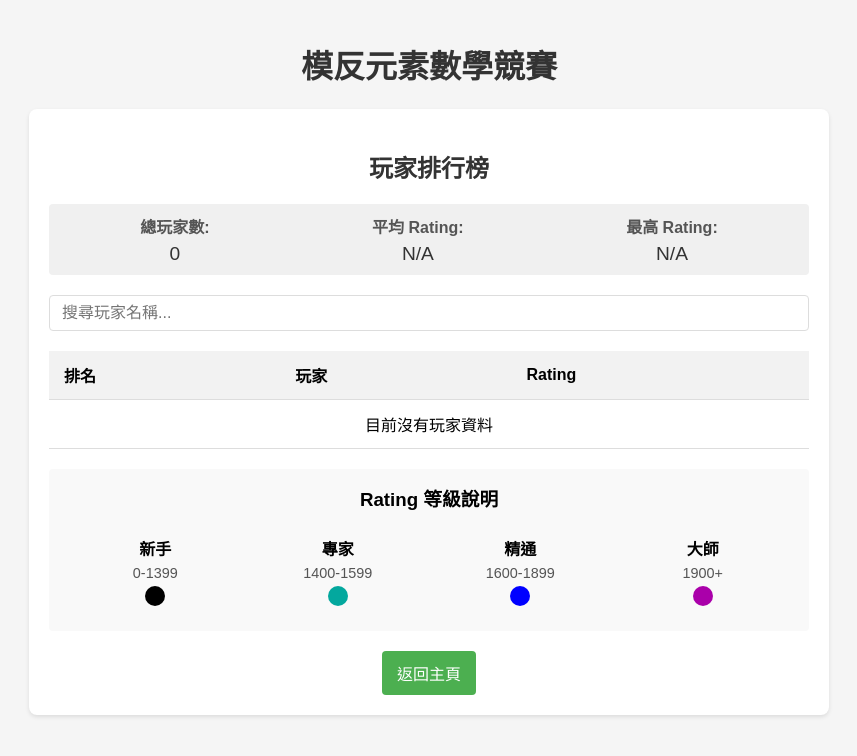
After one commit to temmie-950807/modinv_game, a Flask app: page /leaderboard in a window 1280 px wide. The commit adds this page. Shown: the top 756 px of the page, without its empty margins (211-1068 px from the left). Run offline with Flask 3, Linux system fonts and the light colour scheme; data that the repository does not hold is empty.

Commit message:
增加 leaderboard 功能

```diff
--- a/app.py
+++ b/app.py
@@ -598,6 +598,30 @@ def get_room_id():
         return jsonify({'room_id': session['room_id']})
     return jsonify({'error': '未找到房間ID'})
 
+# Add this route to app.py
+@app.route('/leaderboard')
+def leaderboard():
+    """Show the leaderboard of all players"""
+    return render_template('leaderboard.html')
+
+# Add this API endpoint to get leaderboard data
+@app.route('/api/leaderboard')
+def get_leaderboard():
+    """Get the leaderboard data as JSON"""
+    conn = sqlite3.connect('modular_inverse_game.db')
+    conn.row_factory = sqlite3.Row
+    cursor = conn.cursor()
+
+    cursor.execute("""
+        SELECT username, rating
+        FROM users
+        ORDER BY rating DESC
+    """)
+
+    players = [dict(row) for row in cursor.fetchall()]
+    conn.close()
+
+    return jsonify({'players': players})
 
 if __name__ == '__main__':
     socketio.run(app, host='0.0.0.0', port=8000, debug=True)
--- /dev/null
+++ b/static/css/leaderboard.css
@@ -0,0 +1,197 @@
+.header {
+    text-align: center;
+    margin-bottom: 20px;
+}
+
+.stats-summary {
+    display: flex;
+    justify-content: space-around;
+    margin: 20px 0;
+    padding: 10px;
+    background-color: #f0f0f0;
+    border-radius: 4px;
+}
+
+.stat-item {
+    text-align: center;
+}
+
+.stat-item .label {
+    font-weight: bold;
+    display: block;
+    margin-bottom: 5px;
+    color: #555;
+}
+
+.stat-item .value {
+    font-size: 1.2em;
+    color: #333;
+}
+
+.search-filter {
+    margin-bottom: 20px;
+}
+
+.search-filter input {
+    width: 100%;
+    padding: 8px 12px;
+    border: 1px solid #ddd;
+    border-radius: 4px;
+    font-size: 16px;
+    box-sizing: border-box;
+}
+
+.leaderboard-table-container {
+    overflow-x: auto;
+    margin-bottom: 20px;
+    max-height: 500px;
+    overflow-y: auto;
+}
+
+.leaderboard-table {
+    width: 100%;
+    border-collapse: collapse;
+}
+
+.leaderboard-table th,
+.leaderboard-table td {
+    padding: 12px 15px;
+    text-align: left;
+    border-bottom: 1px solid #ddd;
+}
+
+.leaderboard-table th {
+    background-color: #f2f2f2;
+    font-weight: bold;
+    position: sticky;
+    top: 0;
+}
+
+.leaderboard-table tbody tr:hover {
+    background-color: #f9f9f9;
+}
+
+.loading-row td {
+    text-align: center;
+    padding: 20px;
+    color: #777;
+}
+
+.rating-info {
+    margin: 20px 0;
+    padding: 15px;
+    background-color: #f9f9f9;
+    border-radius: 4px;
+}
+
+.rating-info h3 {
+    text-align: center;
+    margin-top: 0;
+    margin-bottom: 15px;
+}
+
+.rating-tiers {
+    display: flex;
+    justify-content: space-around;
+    flex-wrap: wrap;
+}
+
+.tier {
+    display: flex;
+    flex-direction: column;
+    align-items: center;
+    margin: 10px;
+    min-width: 100px;
+}
+
+.tier-name {
+    font-weight: bold;
+    margin-bottom: 5px;
+}
+
+.tier-range {
+    font-size: 0.9em;
+    color: #555;
+    margin-bottom: 5px;
+}
+
+.tier-color {
+    width: 20px;
+    height: 20px;
+    border-radius: 50%;
+}
+
+.action-buttons {
+    text-align: center;
+    margin-top: 20px;
+}
+
+.button {
+    display: inline-block;
+    background-color: #4CAF50;
+    color: white;
+    text-decoration: none;
+    padding: 10px 15px;
+    border-radius: 4px;
+    font-size: 16px;
+}
+
+.button:hover {
+    background-color: #45a049;
+}
+
+/* 排名顯示樣式 */
+.rank-1, .rank-2, .rank-3 {
+    font-weight: bold;
+}
+
+.rank-1 {
+    color: gold;
+}
+
+.rank-2 {
+    color: silver;
+}
+
+.rank-3 {
+    color: #cd7f32; /* bronze */
+}
+
+/* 用戶名稱顏色 */
+.normal {
+    color: black;
+}
+
+.specialist {
+    color: #03A89E;
+}
+
+.expert {
+    color: blue;
+}
+
+.candidate_master {
+    color: #a0a;
+}
+
+/* 響應式設計 */
+@media (max-width: 768px) {
+    .stats-summary {
+        flex-direction: column;
+    }
+
+    .stat-item {
+        margin-bottom: 10px;
+    }
+
+    .leaderboard-table th,
+    .leaderboard-table td {
+        padding: 8px 10px;
+    }
+}
+
+/* 當前用戶高亮 */
+.current-user {
+    background-color: #e6f7ff !important;
+    font-weight: bold;
+}
--- /dev/null
+++ b/static/js/leaderboard.js
@@ -0,0 +1,121 @@
+// 獲取目前登入使用者名稱
+const currentUsername = localStorage.getItem('username') || '';
+
+// 定義一個函數來根據 rating 設定對應的 class
+function getRatingClass(rating) {
+    if (rating >= 1900) return 'candidate_master';
+    if (rating >= 1600) return 'expert';
+    if (rating >= 1400) return 'specialist';
+    return 'normal';
+}
+
+// 載入排行榜數據
+function loadLeaderboard() {
+    fetch('/api/leaderboard')
+        .then(response => {
+            if (!response.ok) {
+                throw new Error('網路連接異常');
+            }
+            return response.json();
+        })
+        .then(data => {
+            displayLeaderboard(data.players);
+            updateStatistics(data.players);
+        })
+        .catch(error => {
+            console.error('載入排行榜失敗:', error);
+            document.getElementById('leaderboard-body').innerHTML = `
+                <tr>
+                    <td colspan="3" style="text-align: center; color: red;">
+                        載入失敗，請重新整理頁面。錯誤: ${error.message}
+                    </td>
+                </tr>
+            `;
+        });
+}
+
+// 顯示排行榜數據
+function displayLeaderboard(players) {
+    const tableBody = document.getElementById('leaderboard-body');
+    tableBody.innerHTML = '';
+
+    if (players.length === 0) {
+        tableBody.innerHTML = '<tr><td colspan="3" style="text-align: center;">目前沒有玩家資料</td></tr>';
+        return;
+    }
+
+    players.forEach((player, index) => {
+        const row = document.createElement('tr');
+        const rankCell = document.createElement('td');
+        const usernameCell = document.createElement('td');
+        const ratingCell = document.createElement('td');
+
+        // 設定排名
+        const rank = index + 1;
+        rankCell.textContent = rank;
+        if (rank <= 3) {
+            rankCell.classList.add(`rank-${rank}`);
+        }
+
+        // 設定用戶名及樣式
+        const ratingClass = getRatingClass(player.rating);
+        usernameCell.innerHTML = `<span class="${ratingClass}">${player.username}</span>`;
+
+        // 設定 rating
+        ratingCell.textContent = player.rating;
+
+        // 如果是當前用戶，高亮顯示
+        if (player.username === currentUsername) {
+            row.classList.add('current-user');
+        }
+
+        row.appendChild(rankCell);
+        row.appendChild(usernameCell);
+        row.appendChild(ratingCell);
+        tableBody.appendChild(row);
+    });
+}
+
+// 更新統計資料
+function updateStatistics(players) {
+    const totalPlayers = players.length;
+    document.getElementById('total-players').textContent = totalPlayers;
+
+    if (totalPlayers > 0) {
+        // 計算平均 rating
+        const totalRating = players.reduce((sum, player) => sum + player.rating, 0);
+        const averageRating = Math.round(totalRating / totalPlayers);
+        document.getElementById('average-rating').textContent = averageRating;
+
+        // 最高 rating
+        const highestRating = players[0].rating;
+        document.getElementById('highest-rating').textContent = highestRating;
+    } else {
+        document.getElementById('average-rating').textContent = 'N/A';
+        document.getElementById('highest-rating').textContent = 'N/A';
+    }
+}
+
+// 搜尋過濾功能
+function setupSearchFilter() {
+    const searchInput = document.getElementById('search-input');
+    searchInput.addEventListener('input', function() {
+        const searchTerm = this.value.toLowerCase();
+        const rows = document.querySelectorAll('#leaderboard-body tr');
+
+        rows.forEach(row => {
+            const username = row.querySelector('td:nth-child(2)').textContent.toLowerCase();
+            if (username.includes(searchTerm)) {
+                row.style.display = '';
+            } else {
+                row.style.display = 'none';
+            }
+        });
+    });
+}
+
+// 頁面載入時執行
+document.addEventListener('DOMContentLoaded', function() {
+    loadLeaderboard();
+    setupSearchFilter();
+});
--- a/templates/game.html
+++ b/templates/game.html
@@ -1,4 +1,4 @@
-<!-- templates/game.html -->
+<!-- 修改 templates/game.html -->
 <!DOCTYPE html>
 <html lang="zh-TW">
 <head>
@@ -36,6 +36,7 @@
             <div class="action-buttons">
                 <button class="secondary" onclick="backToHomepage()">返回主頁</button>
                 <button id="ready-button" onclick="markReady()">準備開始</button>
+                <!-- 移除了查看排行榜按鈕 -->
             </div>
         </div>
 
@@ -81,7 +82,7 @@
         </div>
 
         <div id="game-over" class="game-over">
-            <!-- 遊戲結束資訊 -->
+            <!-- 遊戲結束時顯示的內容會動態加入，在 game.js 中處理 -->
         </div>
     </div>
 
--- /dev/null
+++ b/templates/leaderboard.html
@@ -0,0 +1,88 @@
+<!-- templates/leaderboard.html -->
+<!DOCTYPE html>
+<html lang="zh-TW">
+<head>
+    <meta charset="UTF-8">
+    <meta name="viewport" content="width=device-width, initial-scale=1.0">
+    <title>模反元素競賽 - 排行榜</title>
+    <link rel="stylesheet" href="{{ url_for('static', filename='css/style.css') }}">
+    <link rel="stylesheet" href="{{ url_for('static', filename='css/leaderboard.css') }}">
+</head>
+<body>
+    <h1>模反元素數學競賽</h1>
+
+    <div class="container">
+        <div class="header">
+            <h2>玩家排行榜</h2>
+            <div class="stats-summary">
+                <div class="stat-item">
+                    <span class="label">總玩家數:</span>
+                    <span id="total-players" class="value">--</span>
+                </div>
+                <div class="stat-item">
+                    <span class="label">平均 Rating:</span>
+                    <span id="average-rating" class="value">--</span>
+                </div>
+                <div class="stat-item">
+                    <span class="label">最高 Rating:</span>
+                    <span id="highest-rating" class="value">--</span>
+                </div>
+            </div>
+        </div>
+
+        <div class="search-filter">
+            <input type="text" id="search-input" placeholder="搜尋玩家名稱...">
+        </div>
+
+        <div class="leaderboard-table-container">
+            <table class="leaderboard-table">
+                <thead>
+                    <tr>
+                        <th>排名</th>
+                        <th>玩家</th>
+                        <th>Rating</th>
+                    </tr>
+                </thead>
+                <tbody id="leaderboard-body">
+                    <!-- 排行榜數據將動態插入 -->
+                    <tr class="loading-row">
+                        <td colspan="3">載入中...</td>
+                    </tr>
+                </tbody>
+            </table>
+        </div>
+
+        <div class="rating-info">
+            <h3>Rating 等級說明</h3>
+            <div class="rating-tiers">
+                <div class="tier">
+                    <span class="tier-name">新手</span>
+                    <span class="tier-range">0-1399</span>
+                    <div class="tier-color" style="background-color: black;"></div>
+                </div>
+                <div class="tier">
+                    <span class="tier-name">專家</span>
+                    <span class="tier-range">1400-1599</span>
+                    <div class="tier-color" style="background-color: #03A89E;"></div>
+                </div>
+                <div class="tier">
+                    <span class="tier-name">精通</span>
+                    <span class="tier-range">1600-1899</span>
+                    <div class="tier-color" style="background-color: blue;"></div>
+                </div>
+                <div class="tier">
+                    <span class="tier-name">大師</span>
+                    <span class="tier-range">1900+</span>
+                    <div class="tier-color" style="background-color: #a0a;"></div>
+                </div>
+            </div>
+        </div>
+
+        <div class="action-buttons">
+            <a href="/" class="button">返回主頁</a>
+        </div>
+    </div>
+
+    <script src="{{ url_for('static', filename='js/leaderboard.js') }}"></script>
+</body>
+</html>
```
Also changed, not shown: static/css/game.css (+64 -0 lines), static/css/index.css (+22 -0 lines), static/js/game.js (+12 -3 lines), templates/index.html (+6 -2 lines).
